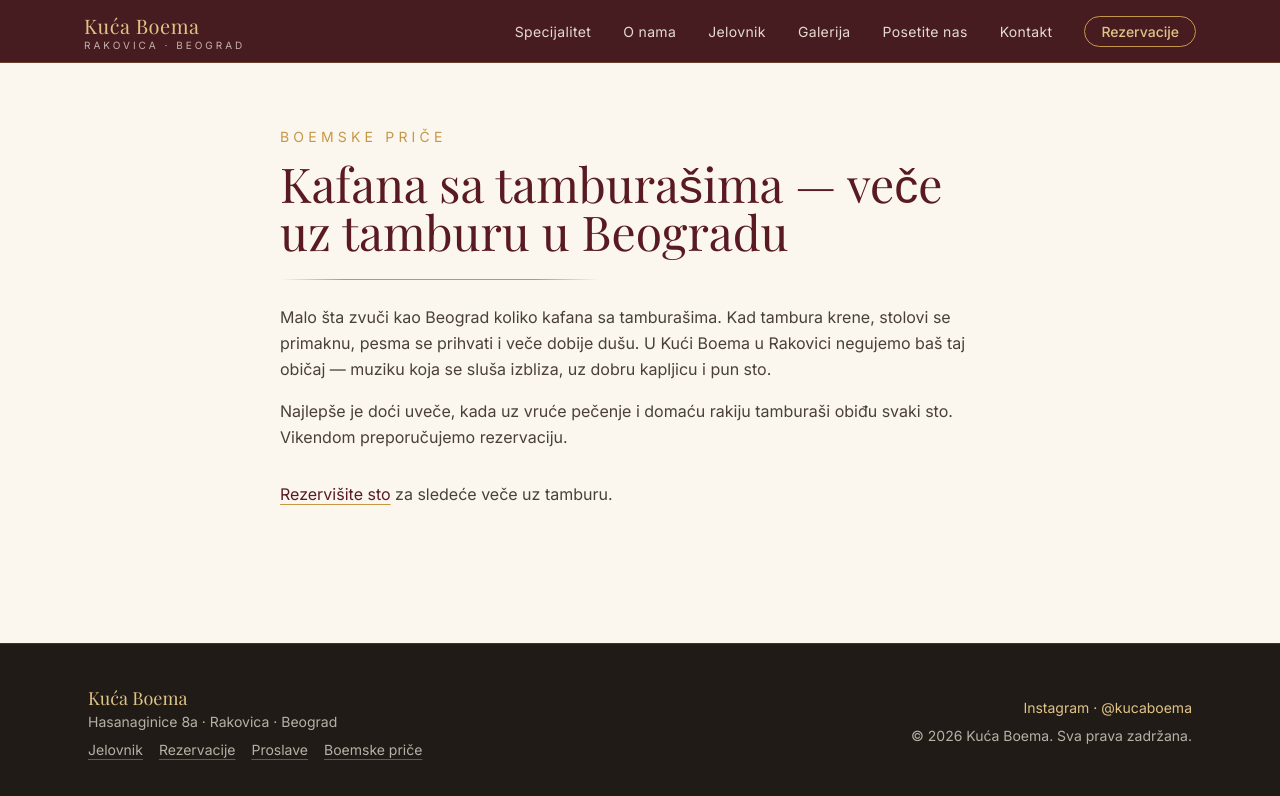
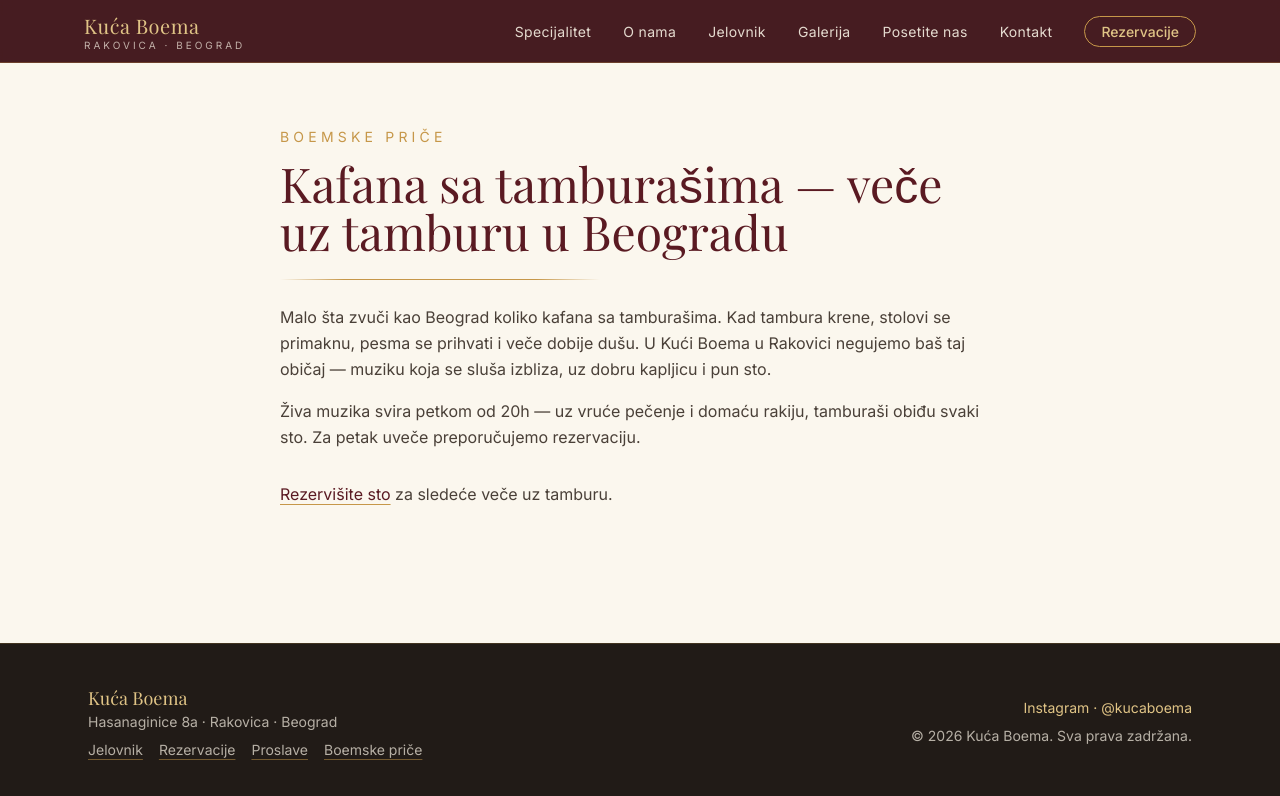
Before and after one commit to stevanmilosevic4/kuca-boema, a Next.js app: page /blog/kafana-sa-tamburasima in a window 1280 px wide. Shown: the top 796 px of the page. Built offline with nearby package versions, Linux system fonts and the light colour scheme; a web font is replaced by a local one.

Commit message:
Blog copy fix (smo izgradili), add Friday 20h live music note (Visit + tamburasi post)

```diff
--- a/src/app/blog/kafana-sa-tamburasima/page.tsx
+++ b/src/app/blog/kafana-sa-tamburasima/page.tsx
@@ -27,8 +27,8 @@ export default function Post() {
         izbliza, uz dobru kapljicu i pun sto.
       </p>
       <p className="mb-4 text-ink-soft leading-relaxed">
-        Najlepše je doći uveče, kada uz vruće pečenje i domaću rakiju tamburaši
-        obiđu svaki sto. Vikendom preporučujemo rezervaciju.
+        Živa muzika svira petkom od 20h — uz vruće pečenje i domaću rakiju,
+        tamburaši obiđu svaki sto. Za petak uveče preporučujemo rezervaciju.
       </p>
 
       <p className="mt-8 text-ink-soft">
--- a/src/app/blog/najbolja-boemska-kafana-u-beogradu/page.tsx
+++ b/src/app/blog/najbolja-boemska-kafana-u-beogradu/page.tsx
@@ -24,7 +24,7 @@ export default function Post() {
         Kad neko pita gde je najbolja boemska kafana u Beogradu, odgovor se ne
         meri zvezdicama, već osećajem: da li vas dočekaju kao svog, da li miriše
         pečenje, i da li se pesma zapeva sama od sebe. Upravo takvu kafanu
-        gradimo u Rakovici.
+        smo izgradili u Rakovici.
       </p>
       <p className="mb-4 text-ink-soft leading-relaxed">
         U Kući Boema sto se ne žuri, rakija je domaća, a naše praseće bajadere
--- a/src/components/Visit.tsx
+++ b/src/components/Visit.tsx
@@ -34,6 +34,10 @@ export default function Visit() {
               ))}
             </ul>
 
+            <p className="mt-4 inline-flex items-center gap-2 rounded-sm border border-gold/60 bg-gold/10 px-4 py-2 font-medium text-wine">
+              <span aria-hidden="true">🎻</span> Petkom od 20h — živa muzika
+            </p>
+
             <h3 className="mt-10 font-display text-2xl text-wine">Adresa</h3>
             <address className="mt-3 not-italic text-ink-soft leading-relaxed">
               Hasanaginice 8a
```
